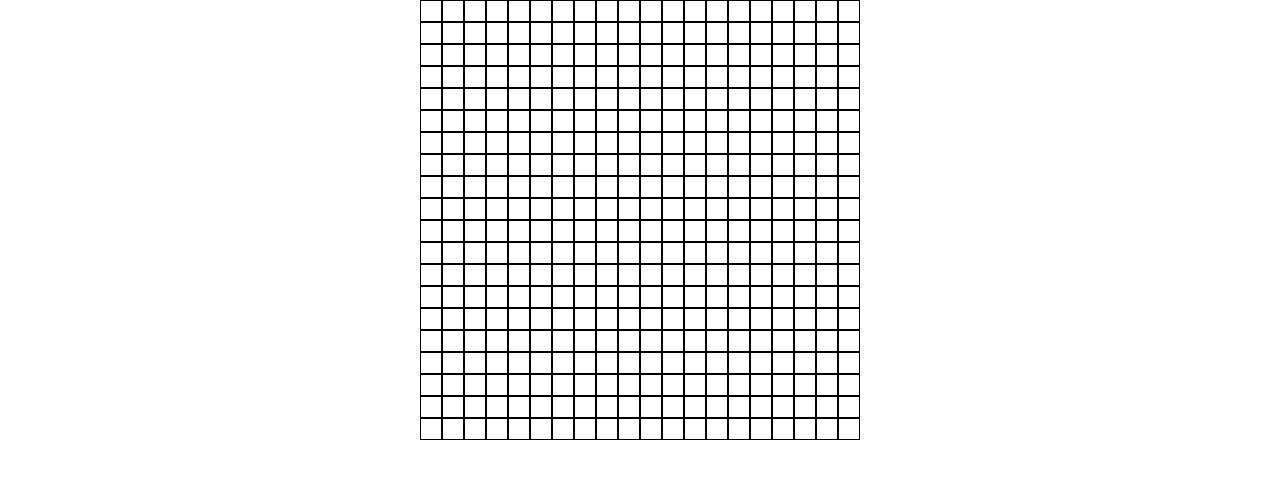
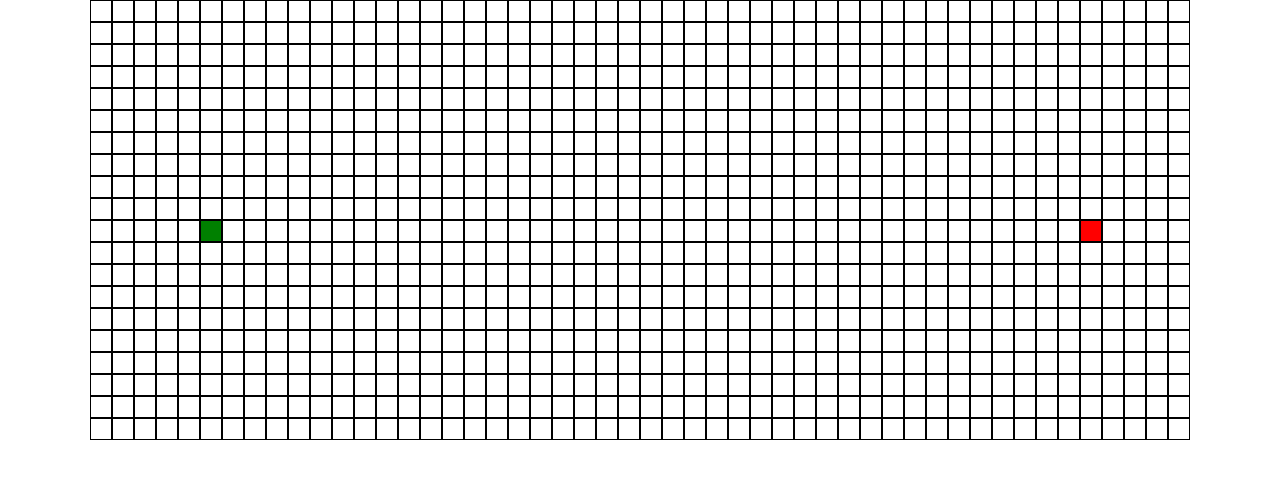
Before and after one commit to raj1828/PathFinder, a React (Create React App) app: page / in a window 1280 px wide. Shown: the top 478 px of the page. Built offline with nearby package versions, Linux system fonts and the light colour scheme.

Commit message:
Step 5th Added , Now we can add te walls by clicking and dragging

```diff
--- a/src/App.js
+++ b/src/App.js
@@ -5,6 +5,7 @@ import Grid from './components/Grid';
 function App() {
 
        const [grid, setGrid] = useState([]);
+       const [mouseIsPressed, setMouseIsPressed] = useState(false);
        // useEffect hook to perform side effects, runs once after the initial render
        useEffect(() => {
               const initalGrid = createInitialGrid();
@@ -41,9 +42,47 @@ function App() {
               };
        };
 
+       // handel Mouse Down
+       const handelMouseDown = (row, col) => {
+              const newGrid = getNewGridWithWallToggled(grid, row, col);
+              setGrid(newGrid);
+              setMouseIsPressed(true);
+       }
+
+       const handelMouseEnter = (row, col) => {
+              if (!mouseIsPressed) return;
+              const newGrid = getNewGridWithWallToggled(grid, row, col);
+              setGrid(newGrid);
+       }
+
+       const handelMouseUp = () => {
+              setMouseIsPressed(false);
+       };
+
+       const getNewGridWithWallToggled = (grid, row, col) => {
+              if (!grid[row] || !grid[row][col]) {
+                     console.error(`Invalid grid position: (${row}, ${col})`);
+                     return grid;
+              }
+              const newGrid = grid.slice();
+              const node = newGrid[row][col];
+              const newNode = {
+                     ...node,
+                     isWall: !node.isWall,
+              }
+              newGrid[row][col] = newNode;
+              return newGrid;
+       }
+
        return (
               <div className="App">
-                     <Grid grid={grid} />
+                     <Grid
+                            grid={grid}
+                            mouseIsPressed={mouseIsPressed}
+                            onMouseDown={handelMouseDown}
+                            onMouseEnter={handelMouseEnter}
+                            onMouseUp={handelMouseUp}
+                     />
               </div>
        );
 }
--- a/src/components/Grid.js
+++ b/src/components/Grid.js
@@ -2,14 +2,21 @@ import React from 'react'
 import Node from './Node'
 import './css/Grid.css'
 
-const Grid = ({ grid }) => {
+const Grid = ({ grid, mouseIsPressed, onMouseDown, onMouseEnter, onMouseUp }) => {
        return (
               <>
                      <div className="grid">
                             {grid.map((row, rowIdx) => (
                                    <div key={rowIdx} className="grid-row">
-                                          {grid.map((node, nodeIdx) => (
-                                                 <Node key={nodeIdx} node={node} />
+                                          {row.map((node, nodeIdx) => (
+                                                 <Node
+                                                        key={nodeIdx}
+                                                        node={node}
+                                                        onMouseDown={onMouseDown}
+                                                        onMouseEnter={onMouseEnter}
+                                                        onMouseUp={onMouseUp}
+                                                        mouseIsPressed={mouseIsPressed}
+                                                 />
                                           ))}
                                    </div>
                             ))}
--- a/src/components/Node.js
+++ b/src/components/Node.js
@@ -1,16 +1,19 @@
-import React from 'react'
-import './css/Node.css'
+import React from 'react';
+import './css/Node.css';
 
-const Node = ({ node }) => {
+const Node = ({ node, mouseIsPressed, onMouseDown, onMouseEnter, onMouseUp }) => {
        const { row, col, isStart, isFinish, isWall } = node;
-       const extraClassName = isStart ? 'node-start' ? isFinish : 'node-finish' ? isWall : 'node-wall' : '';
+       const extraClassName = isStart ? 'node-start' : isFinish ? 'node-finish' : isWall ? 'node-wall' : '';
+
        return (
-              <>
-                     <div id={`node-${row}-${col}`} className={`node ${extraClassName}`}>
+              <div
+                     id={`node-${row}-${col}`}
+                     className={`node ${extraClassName}`}
+                     onMouseDown={() => onMouseDown(row, col)}
+                     onMouseEnter={() => onMouseEnter(row, col)}
+                     onMouseUp={() => onMouseUp()}
+              />
+       );
+};
 
-                     </div>
-              </>
-       )
-}
-
-export default Node
+export default Node;
```
